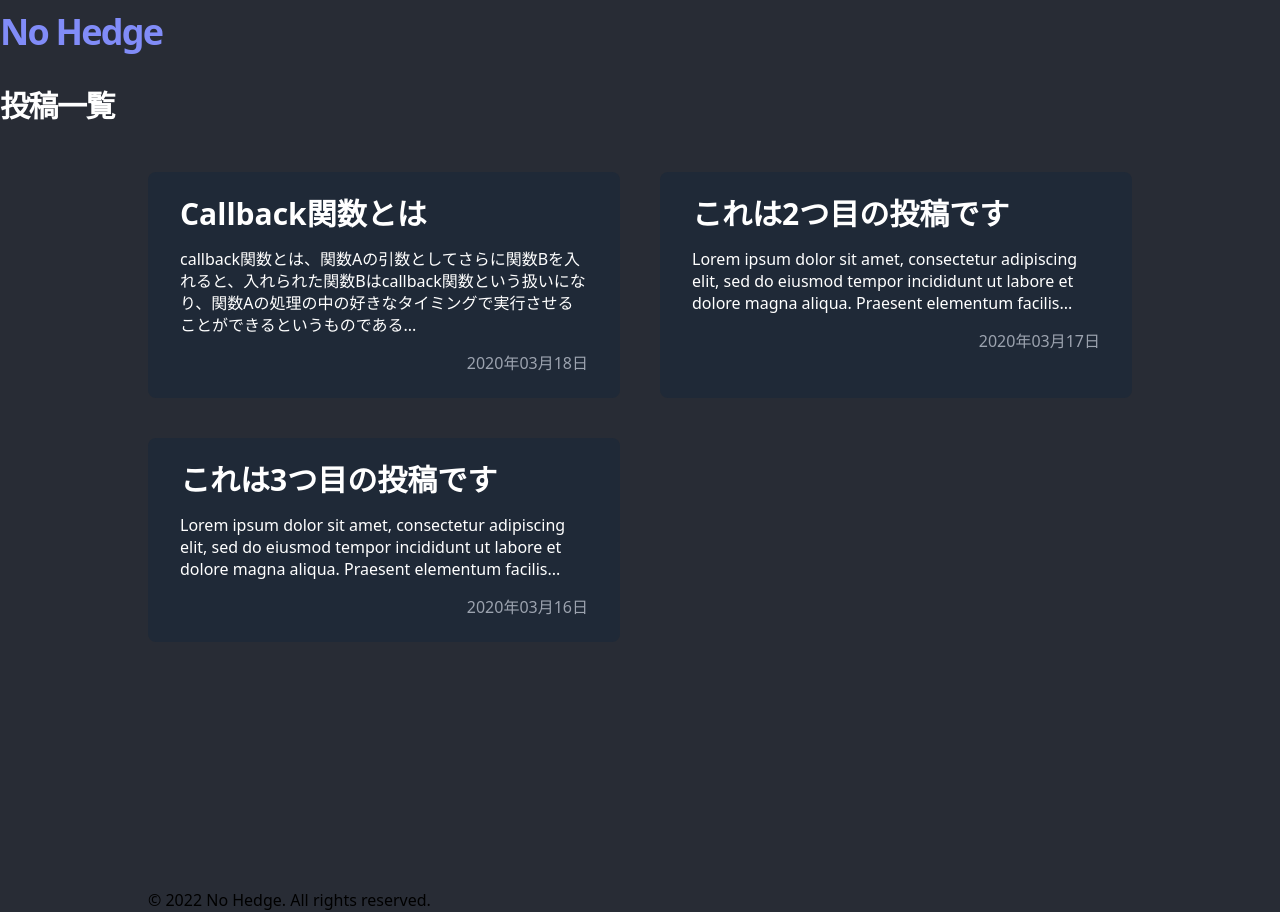
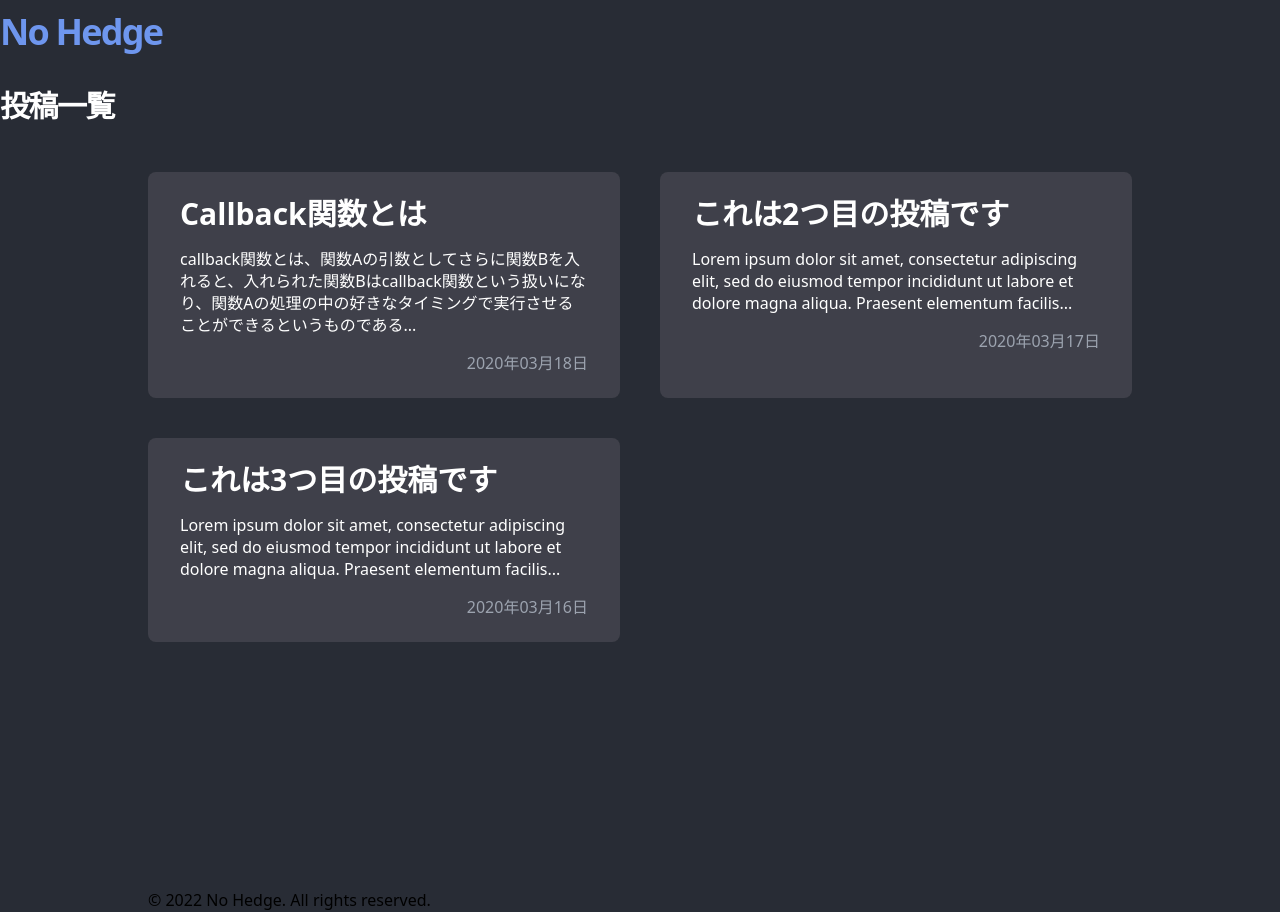
Before and after one commit to Tomoya-Sonok/nohedge, a Next.js app: page / in a window 1280 px wide. Built offline with nearby package versions, Linux system fonts and the light colour scheme.

Commit message:
Fix/ primary color of text and background

```diff
--- a/components/header.tsx
+++ b/components/header.tsx
@@ -4,9 +4,7 @@ const Header = () => {
   return (
     <div className='h-16 flex mx-auto max-w-7xl text-2xl md:text-4xl font-bold text-primary-text tracking-tight md:tracking-tighter leading-tight mb-6'>
       <h2 className='flex items-center px-8 md:px-0'>
-        <Link href='/'>
-          <a className='hover:underline'>No Hedge</a>
-        </Link>
+        <Link href='/'>No Hedge</Link>
       </h2>
     </div>
   )
--- a/tailwind.config.js
+++ b/tailwind.config.js
@@ -5,13 +5,16 @@ module.exports = {
     colors: {
       transparent: 'transparent',
       current: 'currentColor',
+      primary: '#282c35',
       // primary: '#111827',
-      primary: '#282c35',
-      cardgray: '#1F2937',
+      cardgray: '#41424bf7',
+      // cardgray: '#1F2937',
       fontgray: '#9ca3af',
-      'hover-cardgray': '#374151',
+      'hover-cardgray': '#545769f7',
+      // 'hover-cardgray': '#374151',
       white: '#ffffff',
-      'primary-text': '#818CF8',
+      'primary-text': '#6e96ee',
+      // 'primary-text': '#818CF8',
     },
   },
   plugins: [require('@tailwindcss/typography')],
```
